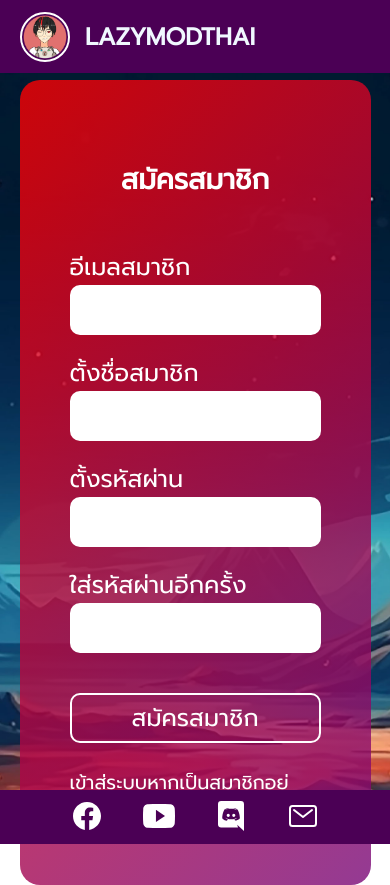
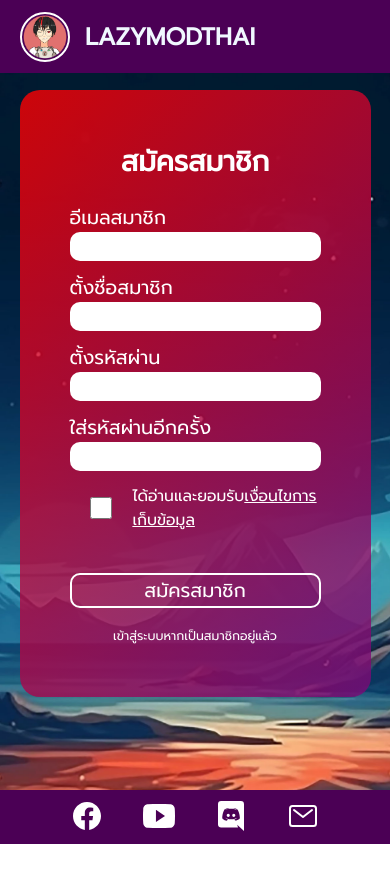
Before and after one commit to lazymodthai/lazymodthai.co, a React (Create React App) app: page /register in a window 390 px wide. After the commit the page ends 844 px from the top, so only its background shows below. Built offline with nearby package versions, Linux system fonts and the light colour scheme; some icons are missing.

Commit message:
Fix form responsive

```diff
--- a/src/App.css
+++ b/src/App.css
@@ -3,6 +3,3 @@
   box-sizing: border-box;
   font-family: 'Prompt', sans-serif;
 }
-.App{
-
-}
--- a/src/css/Form.css
+++ b/src/css/Form.css
@@ -40,6 +40,20 @@
     height: 50px;
 }
 
+.checkbox{
+    flex-direction: row;
+    justify-content: center;
+    align-items: center;
+    font-size: 0.8em;
+}
+.checkbox input{
+    width: 30px;
+    margin: 0 20px;
+}
+.checkbox a{
+    color: white;
+}
+
 .form-control .btn-login {
     margin: 20px 0;
     height: 50px;
@@ -73,12 +87,23 @@
 }
 
 @media only screen and (max-width: 655px) {
+    h3 {
+        margin: 0;
+        padding: 0;
+    }
     .login-form {
         width: 90%;
+        margin-top: 10px;
     }
 
     .form-control {
         width: 100%;
+        font-size: 0.8em;
+        max-height: 50px;
+    }
+    .register, .check, .checkbox{
+        font-size: 0.65em;
+        margin-top: 20px;
     }
 
     .container {
--- a/src/pages/Register.js
+++ b/src/pages/Register.js
@@ -7,6 +7,7 @@ function Register() {
   const [userName, setUsername] = useState("");
   const [userPassword, setUserPassword] = useState("");
   const [userPasswordConfirm, setUserPasswordConfirm] = useState("");
+  const [pdpa, setPdpa] = useState(false);
 
   const [userCheck, setUserCheck] = useState("");
 
@@ -26,6 +27,9 @@ function Register() {
     const txt = e.target.value;
     setUserPasswordConfirm(txt);
   };
+  const pdpaCheck = () => {
+    setPdpa(!pdpa);
+  };
 
   const sendForm = (e) => {
     e.preventDefault();
@@ -35,12 +39,13 @@ function Register() {
       Username : ${userName}
       Password : ${userPassword}
       Password2 : ${userPasswordConfirm}
+      PDPA : ${pdpa}
       `
     );
-    setUserEmail("")
-    setUsername("")
-    setUserPassword("")
-    setUserPasswordConfirm("")
+    setUserEmail("");
+    setUsername("");
+    setUserPassword("");
+    setUserPasswordConfirm("");
   };
 
   useEffect(() => {
@@ -95,6 +100,12 @@ function Register() {
             onChange={userPasswordConfirmHandler}
           />
         </div>
+        <div className="form-control checkbox">
+          <input type="checkbox" onChange={pdpaCheck} checked={pdpa} />{" "}
+          <span>
+            ได้อ่านและยอมรับ<NavLink to="/">เงื่อนไขการเก็บข้อมูล</NavLink>
+          </span>
+        </div>
         <div className="form-control">
           <button type="submit" className="btn-login">
             สมัครสมาชิก
```
